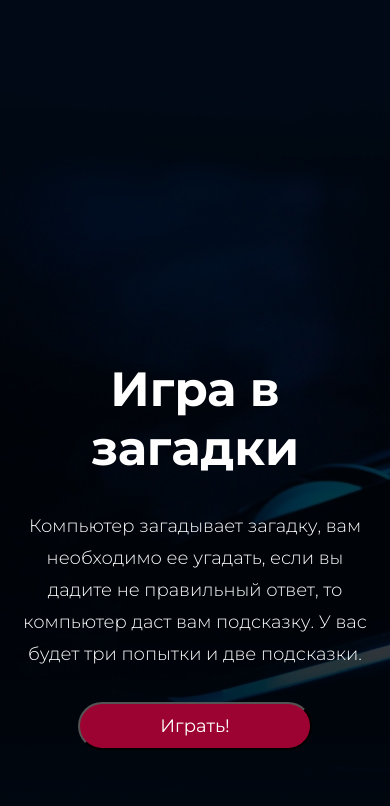
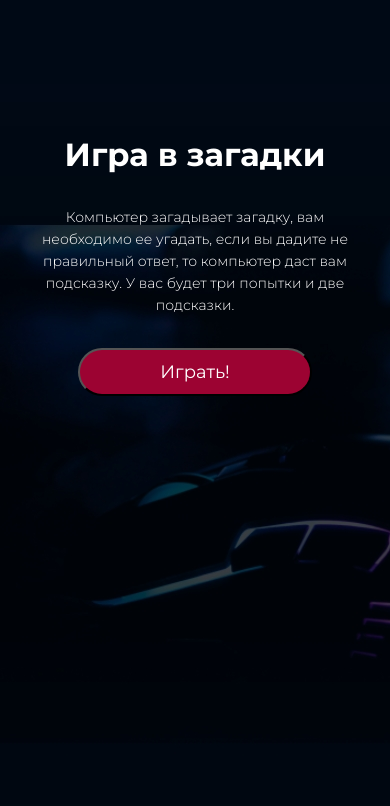
Before and after one commit to DmitriiBondar/Homeworks, a plain HTML site: page index.html in a window 390 px wide. Shown: the part 3178-3984 px from the top of the page. Drawn offline with Linux system fonts and the light colour scheme.

Commit message:
hw-5_mob-adaptive

```diff
--- a/css/style.scss
+++ b/css/style.scss
@@ -447,6 +447,29 @@ body {
             }
         }
     }
+
+    .riddles {
+        background-image: url(../images/mob/hw-5_main-mob.jpeg);
+
+        &__text {
+            padding-top: 51px;
+
+            &-main {
+                color: rgb(255, 255, 255);
+                font-size: 32px;
+                line-height: 39px;
+            }
+
+            &-paragraf {
+                color: rgb(255, 255, 255);
+                font-size: 14px;
+                font-weight: 300;
+                line-height: 22px;
+                letter-spacing: 0px;
+                text-align: center;
+            }
+        }
+    }
 }
 
 @media(max-width: 376px) {
```
Also changed, not shown: css/style.css, 1 other file.
